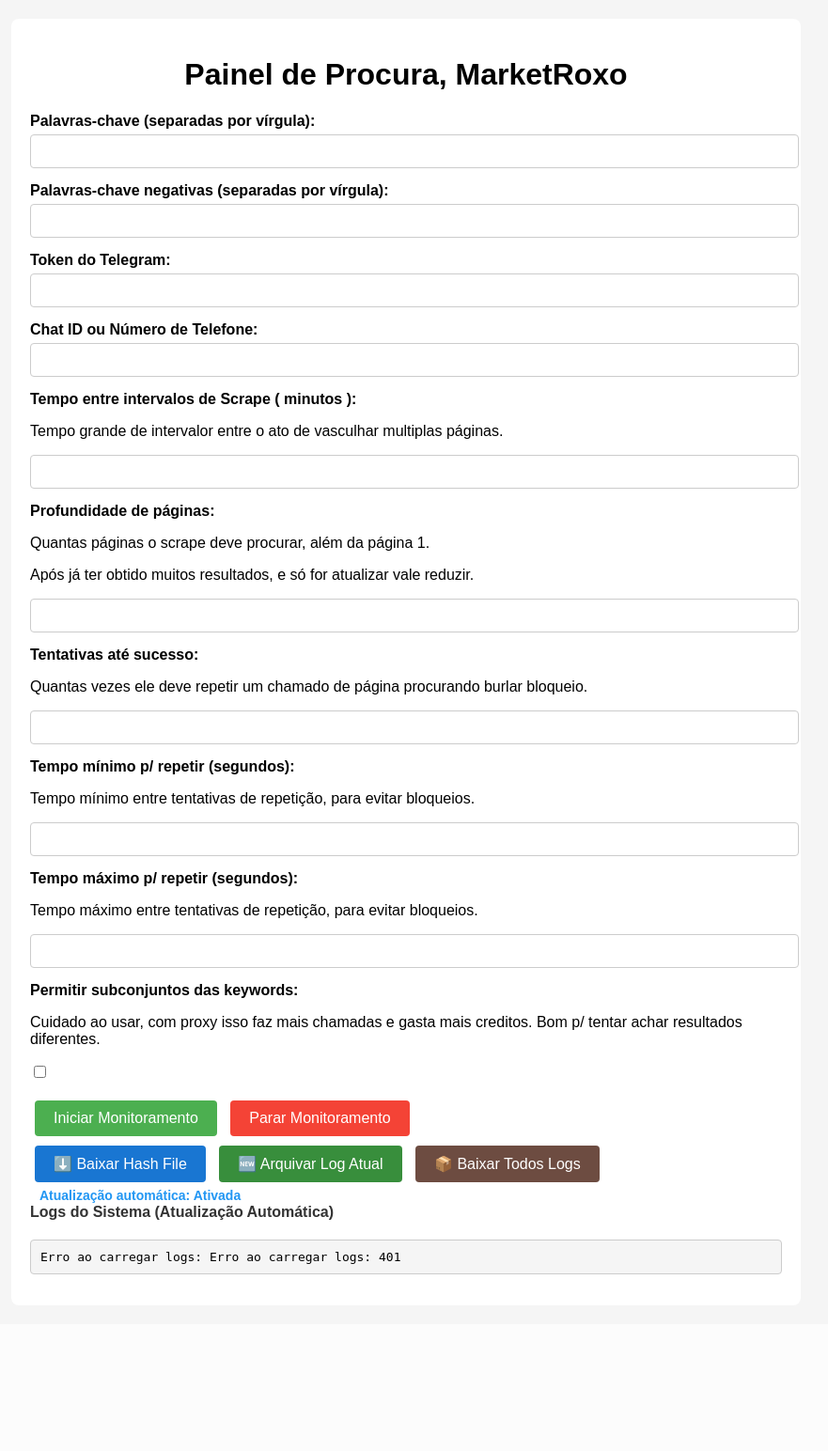
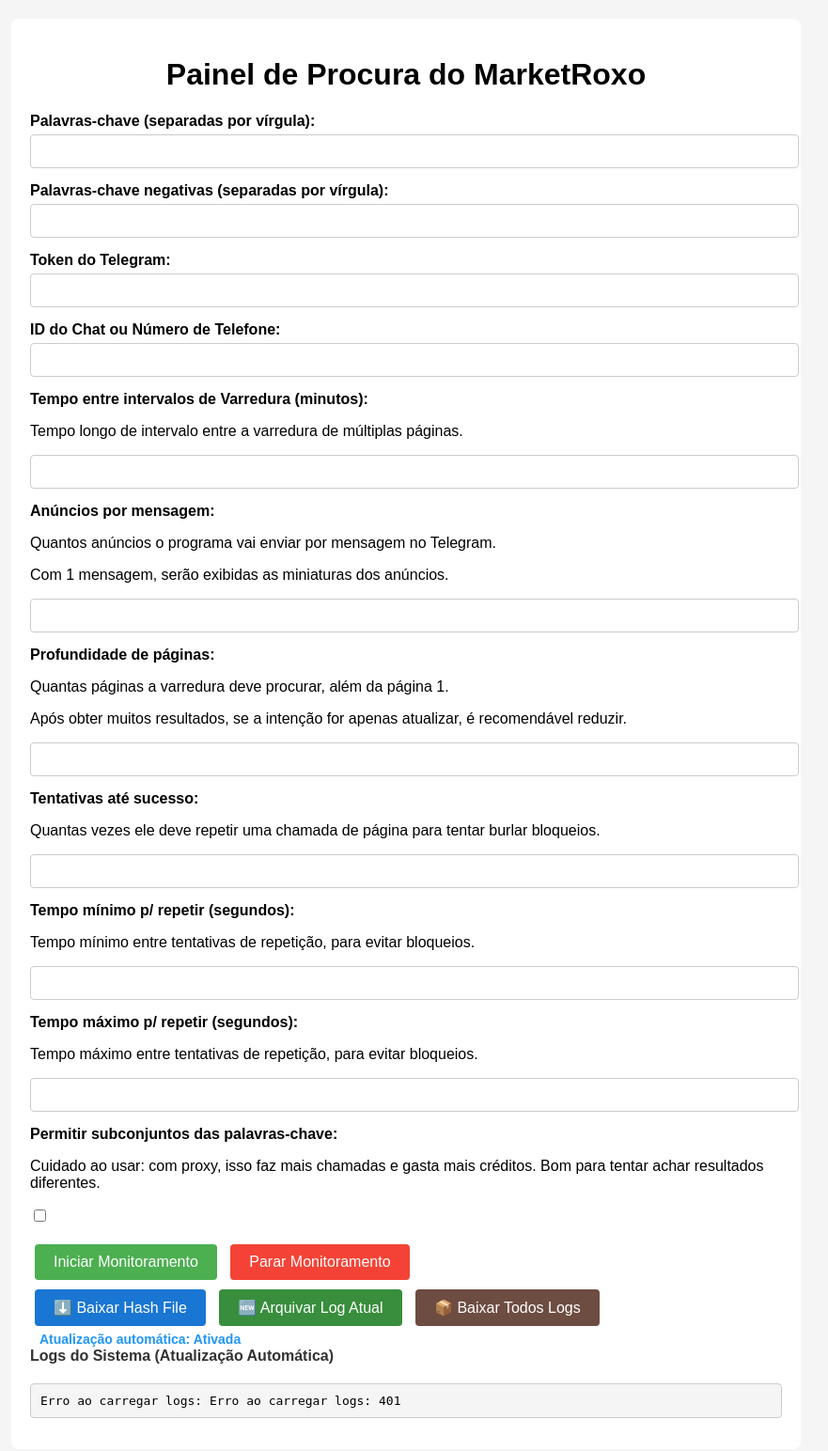
Before and after one commit to afa7789/pyscrapper, a Flask app: template template/admin.html in a window 1280 px wide. Shown: the top 1544 px of the page at 94% size, without its empty margins (208-1089 px from the left). Before the commit the page ends 1356 px from the top, so only its background shows below. Run offline with Flask 3, Linux system fonts and the light colour scheme; the template is opened without the code that fills it, so the values that code supplies are empty; parts of the project's set-up code (start-up, migrations or seed data) failed here and were passed over.

Commit message:
feat: Add batch size configuration to Monitor and update admin interface

```diff
--- a/monitor.py
+++ b/monitor.py
@@ -16,7 +16,8 @@
         scraper, telegram_bot,
         chat_id, log_callback, hash_file=None,
         monitoring_interval=30,  # Intervalo de monitoramento em minutos
-        batch_size=15, page_depth=3,
+        # batch_size=1 faz receber de 1 em 1 anuncio no telegram.
+        batch_size=1, page_depth=3,
         retry_attempts=100, min_repeat_time=17,
         max_repeat_time=65,
         allow_subset=False, # Novo parâmetro para ligar/desligar a geração de subconjuntos
--- a/server.py
+++ b/server.py
@@ -229,6 +229,7 @@
     interval_monitor_val = current_dynamic_config.get("interval_monitor", 30)
     max_repeat_time_val = current_dynamic_config.get("max_repeat_time", 67)
     allow_subset_val = current_dynamic_config.get("allow_subset", False)
+    batch_size_val = current_dynamic_config.get("batch_size", 1)
 
     return render_template(
         'admin.html',
@@ -242,6 +243,7 @@
         min_repeat_time=min_repeat_time_val,
         max_repeat_time=max_repeat_time_val,
         allow_keyword_subsets=allow_subset_val,
+        batch_size=batch_size_val,
         username=USERNAME,
         password=PASSWORD
     )
@@ -286,14 +288,16 @@
         min_repeat_time = int(data.get('min_repeat_time', 15))
         max_repeat_time = int(data.get('max_repeat_time', 67))
         allow_subset = data.get('allow_subset', False)
-        interval_monitor = int(data.get('interval_monitor', 30))  # Novo parâmetro
+        interval_monitor = int(data.get('interval_monitor', 30))
+        batch_size = int(data.get('batch_size', 1))
 
         data_to_save = {
             "keywords": keywords_list_str,
             "negative_keywords_list": negative_keywords_list_str,
             "token": token,
             "chat_input": chat_input,
-            "interval_monitor": interval_monitor,  # Novo parâmetro
+            "interval_monitor": interval_monitor,
+            "batch_size": batch_size,
             "page_depth": page_depth,
             "retry_attempts": retry_attempts,
             "min_repeat_time": min_repeat_time,
@@ -326,9 +330,9 @@
             scraper=scraper,
             telegram_bot=telegram_bot,
             chat_id=chat_input,
+            batch_size=batch_size,
             monitoring_interval=interval_monitor,
             log_callback=logger.info,
-            # Se quiser passar os novos parâmetros ao Monitor, adicione aqui
             page_depth=page_depth,
             retry_attempts=retry_attempts,
             min_repeat_time=min_repeat_time,
--- a/template/admin.html
+++ b/template/admin.html
@@ -20,7 +20,7 @@
 </head>
 <body>
     <div class="container">
-        <h1>Painel de Procura, MarketRoxo</h1>
+        <h1>Painel de Procura do MarketRoxo</h1>
         <div class="form-group">
             <label for="keywords">Palavras-chave (separadas por vírgula):</label>
             <input type="text" id="keywords" value="{{ keywords_list }}">
@@ -34,23 +34,29 @@
             <input type="text" id="token" value="{{ token }}">
         </div>
         <div class="form-group">
-            <label for="chatInput">Chat ID ou Número de Telefone:</label>
+            <label for="chatInput">ID do Chat ou Número de Telefone:</label>
             <input type="text" id="chatInput" value="{{ chat_input }}">
         </div>
         <div class="form-group">
-            <label for="interval_monitor">Tempo entre intervalos de Scrape ( minutos ):</label>
-            <p>Tempo grande de intervalor entre o ato de vasculhar multiplas páginas.</p>
+            <label for="interval_monitor">Tempo entre intervalos de Varredura (minutos):</label>
+            <p>Tempo longo de intervalo entre a varredura de múltiplas páginas.</p>
             <input type="number" id="interval_monitor" value="{{ interval_monitor }}" min="1">
         </div>
         <div class="form-group">
+            <label for="batch_size">Anúncios por mensagem:</label>
+            <p>Quantos anúncios o programa vai enviar por mensagem no Telegram.</p>
+            <p>Com 1 mensagem, serão exibidas as miniaturas dos anúncios. </p>
+            <input type="number" id="batch_size" value="{{ batch_size }}" min="1" max="18">
+        </div>
+        <div class="form-group">
             <label for="pageDepth">Profundidade de páginas:</label>
-            <p>Quantas páginas o scrape deve procurar, além da página 1.</p>
-            <p>Após já ter obtido muitos resultados, e só for atualizar vale reduzir.</p>
+            <p>Quantas páginas a varredura deve procurar, além da página 1.</p>
+            <p>Após obter muitos resultados, se a intenção for apenas atualizar, é recomendável reduzir.</p>
             <input type="number" id="pageDepth" value="{{ page_depth }}" min="1">
         </div>
         <div class="form-group">
             <label for="retryAttempts">Tentativas até sucesso:</label>
-            <p>Quantas vezes ele deve repetir um chamado de página procurando burlar bloqueio.</p>
+            <p>Quantas vezes ele deve repetir uma chamada de página para tentar burlar bloqueios.</p>
             <input type="number" id="retryAttempts" value="{{ retry_attempts }}" min="1">
         </div>
         <div class="form-group">
@@ -64,8 +70,8 @@
             <input type="number" id="maxRepeatTime" value="{{ max_repeat_time }}" min="1">
         </div>
         <div class="form-group">
-            <label for="allowKeywordSubsets">Permitir subconjuntos das keywords:</label>
-            <p> Cuidado ao usar, com proxy isso faz mais chamadas e gasta mais creditos. Bom p/ tentar achar resultados diferentes.</p>
+            <label for="allowKeywordSubsets">Permitir subconjuntos das palavras-chave:</label>
+            <p> Cuidado ao usar: com proxy, isso faz mais chamadas e gasta mais créditos. Bom para tentar achar resultados diferentes.</p>
             <input type="checkbox" id="allowKeywordSubsets" {{ 'checked' if allow_keyword_subsets else '' }}>
         </div>
         <button id="startBtn" onclick="startMonitoring()">Iniciar Monitoramento</button>
@@ -133,6 +139,7 @@
                 token: document.getElementById('token').value,
                 chat_input: document.getElementById('chatInput').value,
                 interval_monitor: document.getElementById('interval_monitor').value,
+                batch_size: document.getElementById('batch_size').value,
                 page_depth: document.getElementById('pageDepth').value,
                 retry_attempts: document.getElementById('retryAttempts').value,
                 min_repeat_time: document.getElementById('minRepeatTime').value,
```
